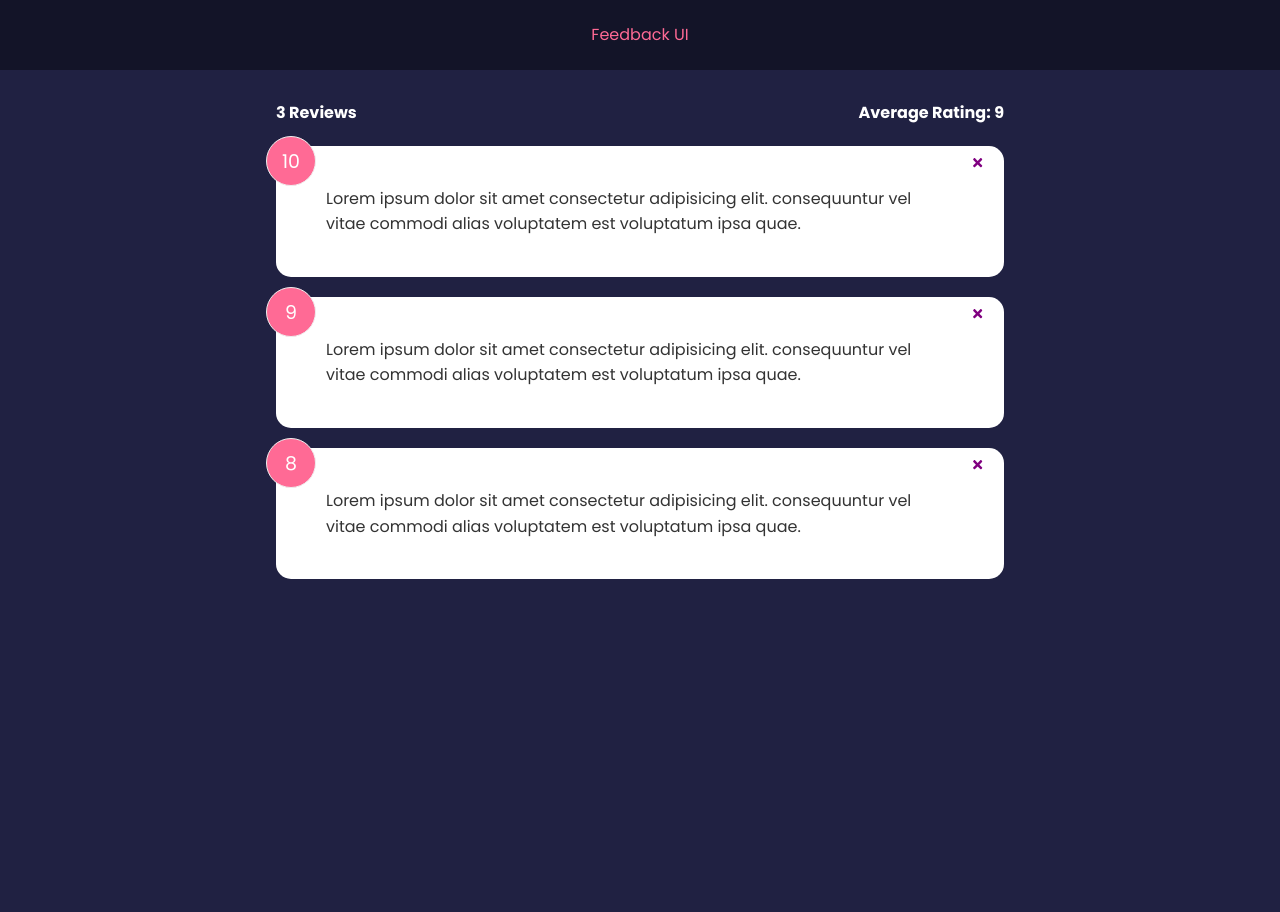
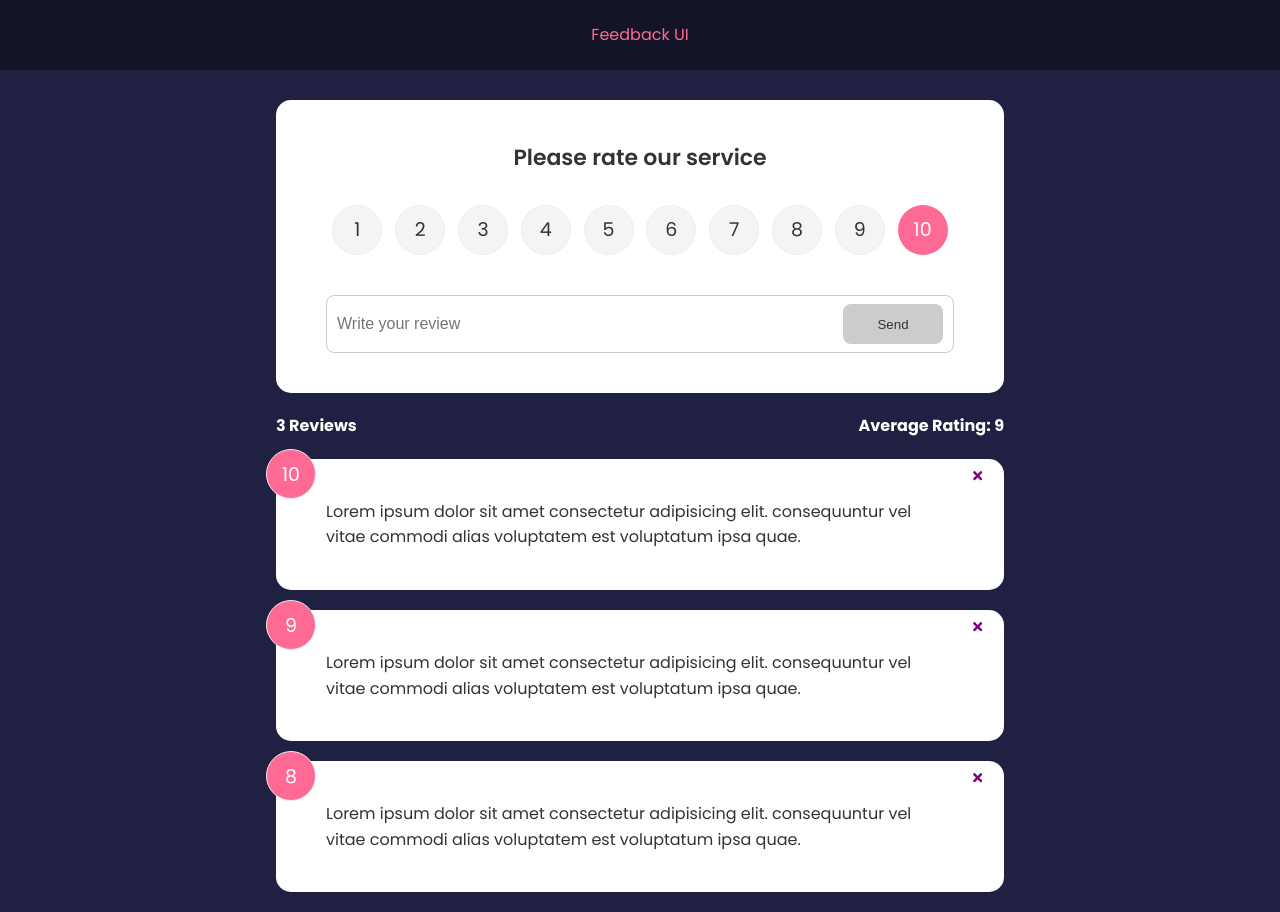
Before and after one commit to manoj-jayapprakash/feedback, a React (Create React App) app: page / in a window 1280 px wide. Before the commit the page ends 800 px from the top, so only its background shows below. Built offline with nearby package versions, Linux system fonts and the light colour scheme.

Commit message:
Added rating select component

```diff
--- a/src/App.tsx
+++ b/src/App.tsx
@@ -1,6 +1,7 @@
 import { useState } from 'react';
 
 import { Header } from './components/Header';
+import { FeedbackForm } from './components/FeedbackForm';
 import { FeedbackStats } from './components/FeedbackStats';
 import { FeedbackList } from './components/FeedbackList';
 import { Feedback, FeedbackData } from './data/FeedbackData';
@@ -20,6 +21,7 @@ function App() {
         textColor="#ff6a95"
       />
       <div className="container">
+        <FeedbackForm />
         <FeedbackStats feedback={feedback} />
         <FeedbackList feedbacks={feedback} handleDelete={deleteFeedback} />
       </div>
--- /dev/null
+++ b/src/components/FeedbackForm.tsx
@@ -0,0 +1,43 @@
+import { useState } from 'react';
+import { Card } from './shared/Card';
+import { Button } from './shared/Button';
+import { RatingSelect } from './RatingSelect';
+
+export const FeedbackForm = () => {
+  const [text, setText] = useState('');
+  const [rating, setRating] = useState();
+  const [isBtnDisabled, setIsBtnDisabled] = useState(true);
+  const [message, setMessage] = useState('');
+
+  const handleChange = (e: React.ChangeEvent<HTMLInputElement>) => {
+    if (text === '') {
+      setIsBtnDisabled(true);
+      setMessage(null);
+    } else if (text !== '' && text.trim().length <= 10) {
+      setIsBtnDisabled(true);
+      setMessage('Review must be more than 10 characters');
+    } else {
+      setMessage(null);
+      setIsBtnDisabled(false);
+    }
+    setText(e.target.value);
+  };
+  return (
+    <Card>
+      <form>
+        <h2>Please rate our service</h2>
+        <RatingSelect select={(rating: number) => setRating(rating)} />
+        <div className="input-group">
+          <input
+            type="text"
+            placeholder="Write your review"
+            value={text}
+            onChange={handleChange}
+          />
+          <Button children="Send" type="submit" isDisabled={isBtnDisabled} />
+        </div>
+        {message && <p className="message">{message}</p>}
+      </form>
+    </Card>
+  );
+};
--- a/src/components/FeedbackStats.tsx
+++ b/src/components/FeedbackStats.tsx
@@ -1,10 +1,10 @@
 import { Feedback } from '../data/FeedbackData';
 
 type FeedbackStatsProps = {
-  feedback: Feedback;
+  feedback: Feedback[];
 };
 
-export const FeedbackStats = ({ feedback }) => {
+export const FeedbackStats = ({ feedback }: FeedbackStatsProps) => {
   let average = (
     feedback.reduce((acc, cur) => {
       return acc + cur.rating;
--- /dev/null
+++ b/src/components/RatingSelect.tsx
@@ -0,0 +1,129 @@
+import { useState, useContext, useEffect } from 'react';
+
+type RatingSelectProps = {
+  select: (rating: number) => void;
+};
+
+export const RatingSelect = ({ select }: RatingSelectProps) => {
+  const [selected, setSelected] = useState(10);
+
+  const handleChange = (e: React.ChangeEvent<HTMLInputElement>) => {
+    setSelected(+e.currentTarget.value);
+    select(+e.currentTarget.value);
+  };
+
+  return (
+    <ul className="rating">
+      <li>
+        <input
+          type="radio"
+          id="num1"
+          name="rating"
+          value="1"
+          onChange={handleChange}
+          checked={selected === 1}
+        />
+        <label htmlFor="num1">1</label>
+      </li>
+      <li>
+        <input
+          type="radio"
+          id="num2"
+          name="rating"
+          value="2"
+          onChange={handleChange}
+          checked={selected === 2}
+        />
+        <label htmlFor="num2">2</label>
+      </li>
+      <li>
+        <input
+          type="radio"
+          id="num3"
+          name="rating"
+          value="3"
+          onChange={handleChange}
+          checked={selected === 3}
+        />
+        <label htmlFor="num3">3</label>
+      </li>
+      <li>
+        <input
+          type="radio"
+          id="num4"
+          name="rating"
+          value="4"
+          onChange={handleChange}
+          checked={selected === 4}
+        />
+        <label htmlFor="num4">4</label>
+      </li>
+      <li>
+        <input
+          type="radio"
+          id="num5"
+          name="rating"
+          value="5"
+          onChange={handleChange}
+          checked={selected === 5}
+        />
+        <label htmlFor="num5">5</label>
+      </li>
+      <li>
+        <input
+          type="radio"
+          id="num6"
+          name="rating"
+          value="6"
+          onChange={handleChange}
+          checked={selected === 6}
+        />
+        <label htmlFor="num6">6</label>
+      </li>
+      <li>
+        <input
+          type="radio"
+          id="num7"
+          name="rating"
+          value="7"
+          onChange={handleChange}
+          checked={selected === 7}
+        />
+        <label htmlFor="num7">7</label>
+      </li>
+      <li>
+        <input
+          type="radio"
+          id="num8"
+          name="rating"
+          value="8"
+          onChange={handleChange}
+          checked={selected === 8}
+        />
+        <label htmlFor="num8">8</label>
+      </li>
+      <li>
+        <input
+          type="radio"
+          id="num9"
+          name="rating"
+          value="9"
+          onChange={handleChange}
+          checked={selected === 9}
+        />
+        <label htmlFor="num9">9</label>
+      </li>
+      <li>
+        <input
+          type="radio"
+          id="num10"
+          name="rating"
+          value="10"
+          onChange={handleChange}
+          checked={selected === 10}
+        />
+        <label htmlFor="num10">10</label>
+      </li>
+    </ul>
+  );
+};
--- /dev/null
+++ b/src/components/shared/Button.tsx
@@ -0,0 +1,19 @@
+type ButtonProps = {
+  children: React.ReactNode;
+  variant?: 'primary' | 'secondary';
+  type?: 'button' | 'submit';
+  isDisabled?: boolean;
+};
+
+export const Button = ({
+  children,
+  variant = 'primary',
+  type = 'button',
+  isDisabled = false,
+}: ButtonProps) => {
+  return (
+    <button className={`btn btn-${variant}`} type={type} disabled={isDisabled}>
+      {children}
+    </button>
+  );
+};
```
